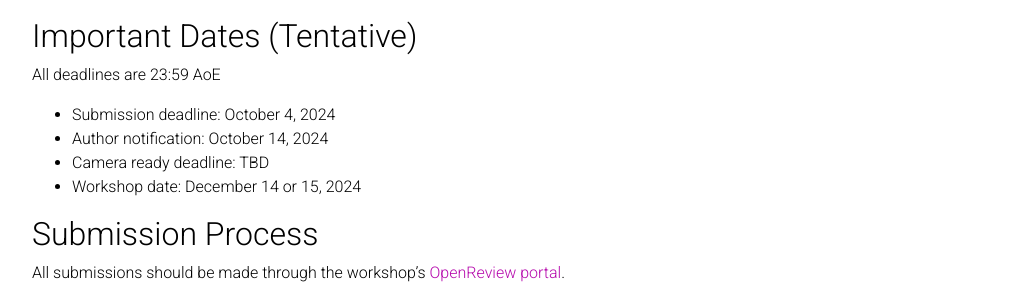
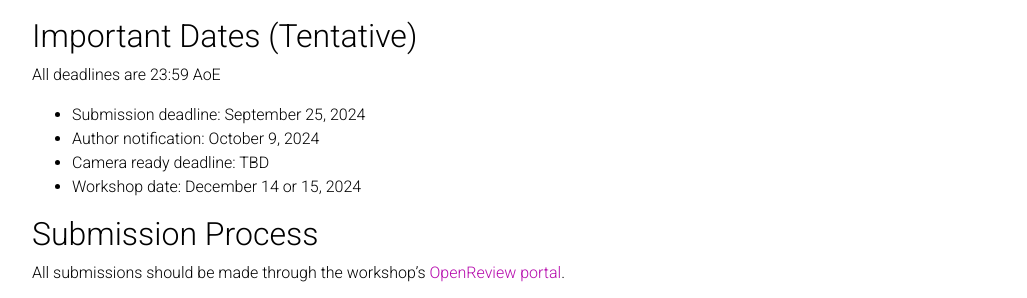
Before and after one commit to safe-embodied-ai/safe-embodied-ai.github.io, a Jekyll site: the page built from _pages/cfp.md, in a window 1280 px wide and 900 px high, scrolled down 637 px. Shown: the part 316-614 px from the top of the window, without its empty margins (123-1150 px from the left). Built offline with Jekyll 4.4.1, drawn with Linux system fonts in a browser that asks for light colours; comment, search, counter and statistics services are not loaded; a style sheet for code colours, icons or effects is not loaded.

Commit message:
Updated submission deadline and notification deadline

```diff
--- a/_pages/cfp.md
+++ b/_pages/cfp.md
@@ -37,8 +37,8 @@ We welcome submissions on a wide range of topics related to safe generative AI,
 
 All deadlines are 23:59 AoE
 
-- Submission deadline: October 4, 2024
-- Author notification: October 14, 2024
+- Submission deadline: September 25, 2024
+- Author notification: October 9, 2024
 - Camera ready deadline: TBD
 - Workshop date: December 14 or 15, 2024
 
```
